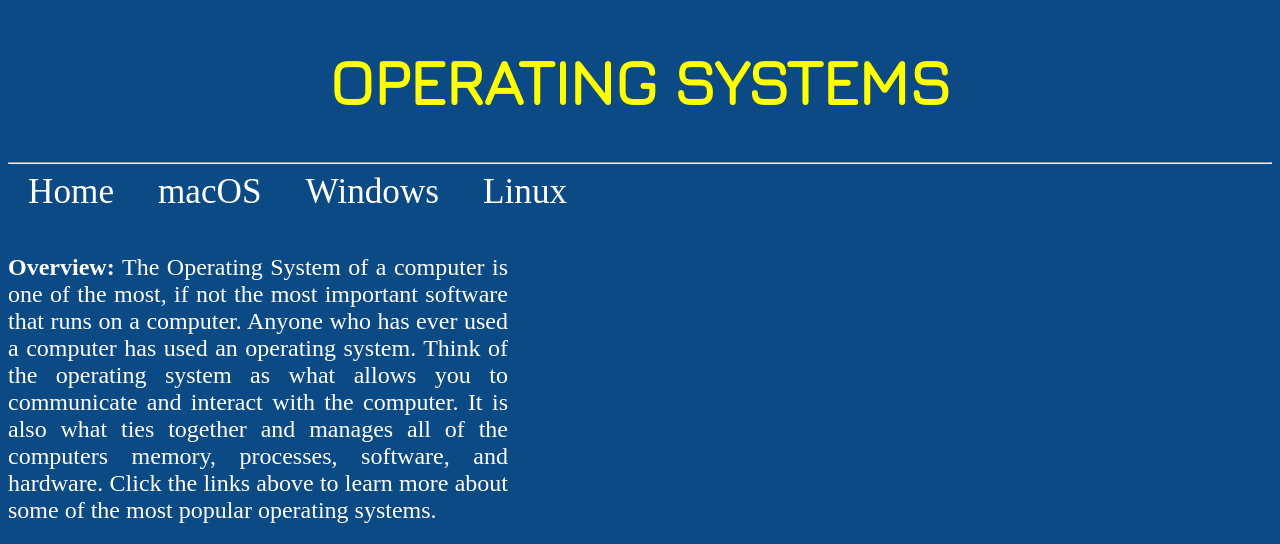
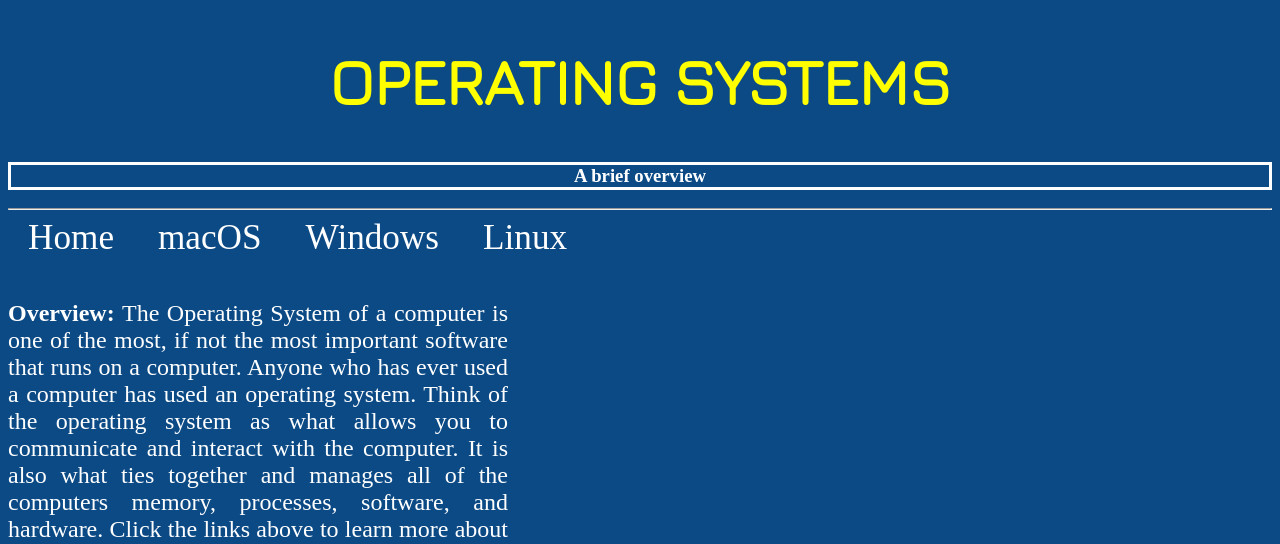
Before and after one commit to cpalomo1/hw1, a plain HTML site: page index.html in a window 1280 px wide. Shown: the top 544 px of the page. Drawn offline with nearby package versions, Linux system fonts and the light colour scheme.

Commit message:
Added a header

```diff
--- a/index.html
+++ b/index.html
@@ -20,6 +20,7 @@
     <body id="body1">
         <header>
             <h1> Operating Systems </h1>
+            <h3> A brief overview </h3>
         </header>
         <hr />
         <nav>
```
